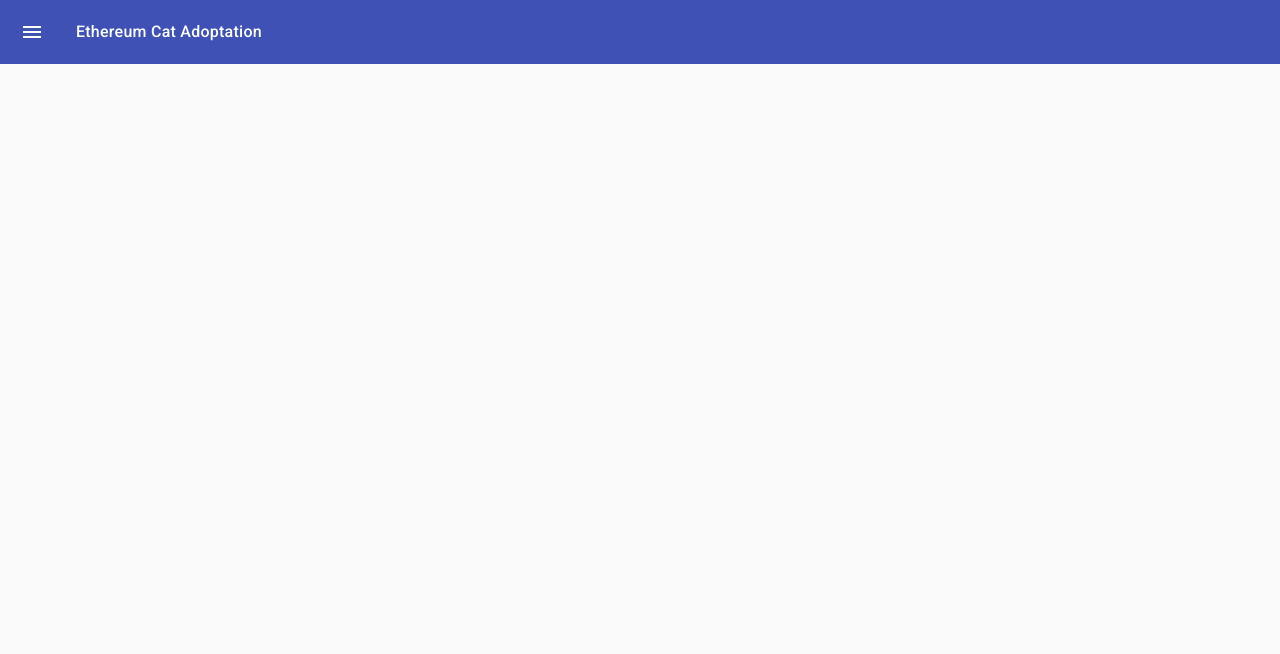
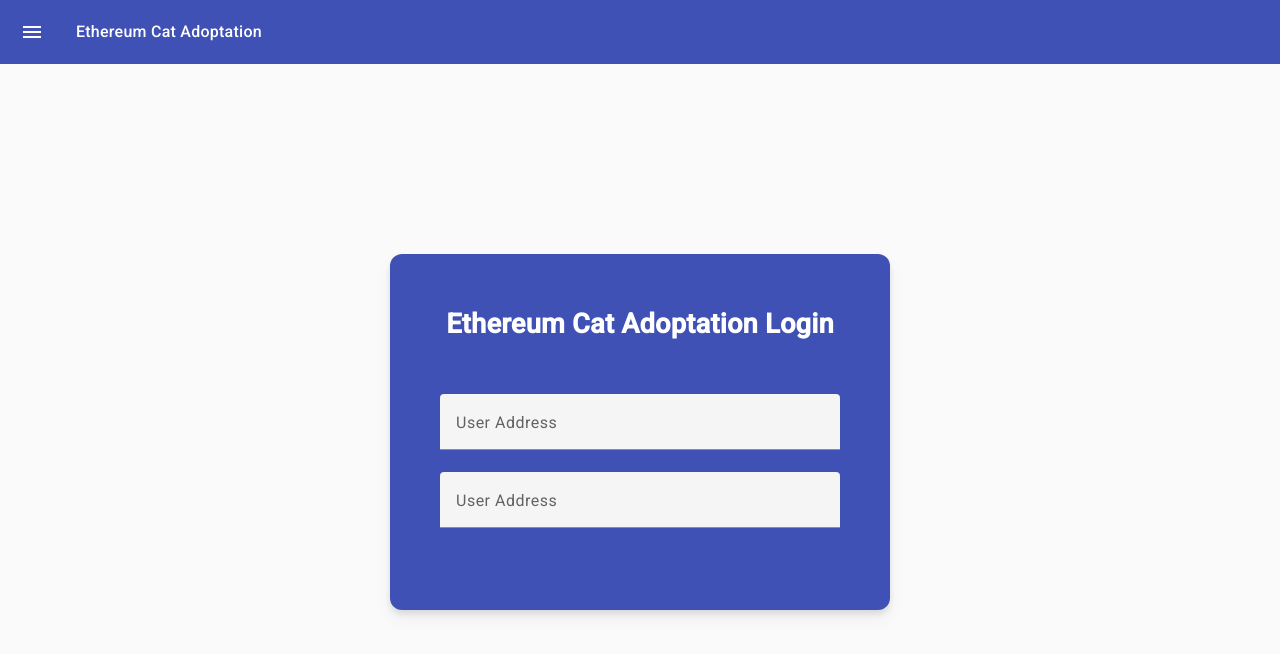
Before and after one commit to Nowpngs/ethereum-cat-adoptation, an Angular app in the folder frontend/: page /login in a window 1280 px wide. Before the commit this address led to /. Shown: the top 654 px of the page. Built offline with nearby package versions, Linux system fonts and the light colour scheme.

Commit message:
FE: create the login component

```diff
--- a/frontend/src/app/app-routing.module.ts
+++ b/frontend/src/app/app-routing.module.ts
@@ -1,7 +1,12 @@
 import { NgModule } from '@angular/core';
 import { RouterModule, Routes } from '@angular/router';
+import { LoginComponent } from './modules/login/login/login.component';
 
 const routes: Routes = [
+  {
+    path: 'login',
+    component: LoginComponent,
+  },
   {
     path: '',
     loadChildren: () =>
--- a/frontend/src/app/app.module.ts
+++ b/frontend/src/app/app.module.ts
@@ -5,15 +5,18 @@ import { AppComponent } from './app.component';
 import { BrowserAnimationsModule } from '@angular/platform-browser/animations';
 import { CoreModule } from './modules/core/core.module';
 import { CatModule } from './modules/cat/cat.module';
+import { LoginComponent } from './modules/login/login/login.component';
+import { MatInputModule } from '@angular/material/input';
 
 @NgModule({
-  declarations: [AppComponent],
+  declarations: [AppComponent, LoginComponent],
   imports: [
     BrowserModule,
     AppRoutingModule,
     BrowserAnimationsModule,
     CoreModule,
     CatModule,
+    MatInputModule,
   ],
   providers: [],
   bootstrap: [AppComponent],
--- a/frontend/src/app/modules/core/layout/base-layout/base-layout.component.html
+++ b/frontend/src/app/modules/core/layout/base-layout/base-layout.component.html
@@ -4,7 +4,7 @@
     <mat-drawer class="side-bar"
         #drawer
         over>
-      <app-sidebar></app-sidebar>
+      <app-sidebar (redirectUrl)="drawer.toggle()"></app-sidebar>
     </mat-drawer>
     <mat-drawer-content>
       <ng-content></ng-content>
--- a/frontend/src/app/modules/core/layout/sidebar/sidebar.component.html
+++ b/frontend/src/app/modules/core/layout/sidebar/sidebar.component.html
@@ -1,9 +1,15 @@
 <div class="sidebar-content">
+  <div class="sidebar-feature">
     <ng-container *ngFor="let eachFeature of features">
-    <div class="sidebar-feature"
+      <div class="sidebar-feature-content"
           [ngClass]="{'active': isSelected(eachFeature.featureUrl)}"
           (click)="goToLink(eachFeature.featureUrl)">
         <div class="sidebar-title">{{ eachFeature.featureName}}</div>
       </div>
     </ng-container>
   </div>
+  <div class="sidebar-credentials">
+    <div class="login"
+        (click)="goToLink('/login')">Login</div>
+  </div>
+</div>
--- a/frontend/src/app/modules/core/layout/sidebar/sidebar.component.scss
+++ b/frontend/src/app/modules/core/layout/sidebar/sidebar.component.scss
@@ -7,6 +7,10 @@
   padding-right: 20px;
 
   .sidebar-feature {
+    width: 100%;
+    height: 90%;
+
+    .sidebar-feature-content {
       width: 100%;
       height: 60px;
       padding: 10px;
@@ -31,3 +35,24 @@
       }
     }
   }
+
+  .sidebar-credentials {
+    width: 100%;
+    height: 10%;
+    display: flex;
+    align-items: end;
+    padding-bottom: 20px;
+
+    .login {
+      width: 100%;
+      font-size: 1rem;
+      text-align: center;
+      font-weight: 600;
+
+      &:hover {
+        color: var(--primary-color);
+        cursor: pointer;
+      }
+    }
+  }
+}
--- a/frontend/src/app/modules/core/layout/sidebar/sidebar.component.ts
+++ b/frontend/src/app/modules/core/layout/sidebar/sidebar.component.ts
@@ -1,4 +1,4 @@
-import { Component } from '@angular/core';
+import { Component, EventEmitter, Output } from '@angular/core';
 import { Router } from '@angular/router';
 import { USER_FEATURES } from 'src/app/constants/side-bar.constants';
 import { Features } from 'src/app/models/core.models';
@@ -9,6 +9,7 @@ import { Features } from 'src/app/models/core.models';
   styleUrls: ['./sidebar.component.scss'],
 })
 export class SidebarComponent {
+  @Output() redirectUrl = new EventEmitter<void>();
   features: Features[] = USER_FEATURES;
 
   constructor(private router: Router) {}
@@ -21,6 +22,7 @@ export class SidebarComponent {
   }
 
   goToLink(featureUrl: string) {
+    this.redirectUrl.emit();
     this.router.navigate([featureUrl]);
   }
 }
--- /dev/null
+++ b/frontend/src/app/modules/login/login/login.component.html
@@ -0,0 +1,16 @@
+<div class="login-component">
+  <div class="login-content">
+    <div class="title"> Ethereum Cat Adoptation Login</div>
+    <mat-form-field class="address">
+      <mat-label>User Address</mat-label>
+      <input matInput
+          placeholder="address">
+    </mat-form-field>
+    <mat-form-field class="address">
+      <mat-label>User Address</mat-label>
+      <input matInput
+          placeholder="address">
+    </mat-form-field>
+
+  </div>
+</div>
--- /dev/null
+++ b/frontend/src/app/modules/login/login/login.component.scss
@@ -0,0 +1,34 @@
+.login-component {
+  width: 100%;
+  height: 100%;
+  display: flex;
+  justify-content: center;
+  align-items: center;
+
+  .login-content {
+    width: 500px;
+    background-color: var(--primary-color);
+    border-radius: 0.75rem;
+    filter: drop-shadow(0 10px 8px rgb(0 0 0 / 0.04)) drop-shadow(0 4px 3px rgb(0 0 0 / 0.1));
+    display: flex;
+    flex-wrap: wrap;
+    justify-content: center;
+    align-items: center;
+    padding-top: 60px;
+    padding-bottom: 60px;
+
+    .title {
+      padding-bottom: 60px;
+      width: 100%;
+      font-size: 1.7rem;
+      font-weight: 600;
+      color: white;
+      text-align: center;
+    }
+
+    .address {
+      min-width: 300px;
+      width: 80%;
+    }
+  }
+}
--- a/frontend/src/styles.scss
+++ b/frontend/src/styles.scss
@@ -12,6 +12,7 @@
 html,
 body {
     height: 100%;
+    background-color: #f1f1f1;
 }
 
 body {
```
Also changed, not shown: frontend/src/app/modules/login/login/login.component.ts (added, +10 -0 lines), 1 other file (tests, documents, lock files or other folders). Lines whose indentation alone changed are shown as unchanged.
